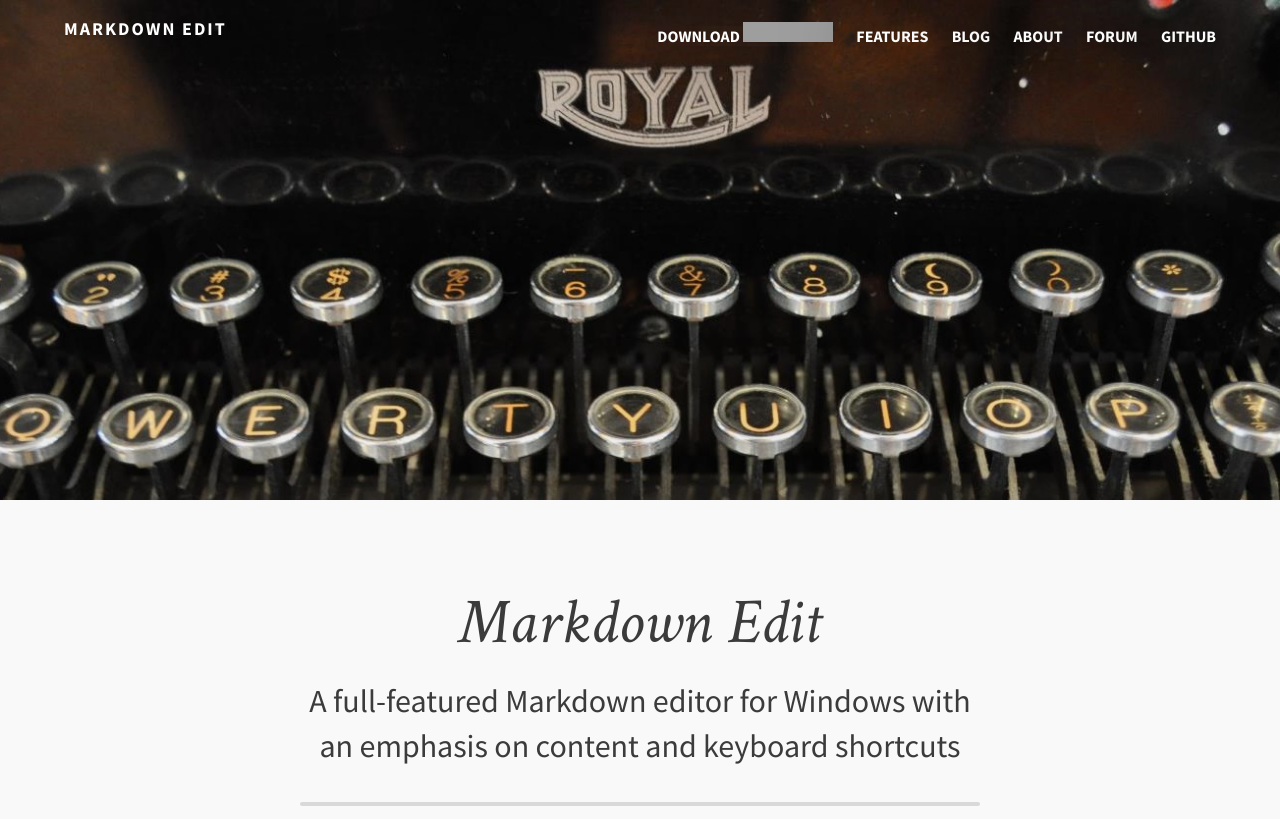
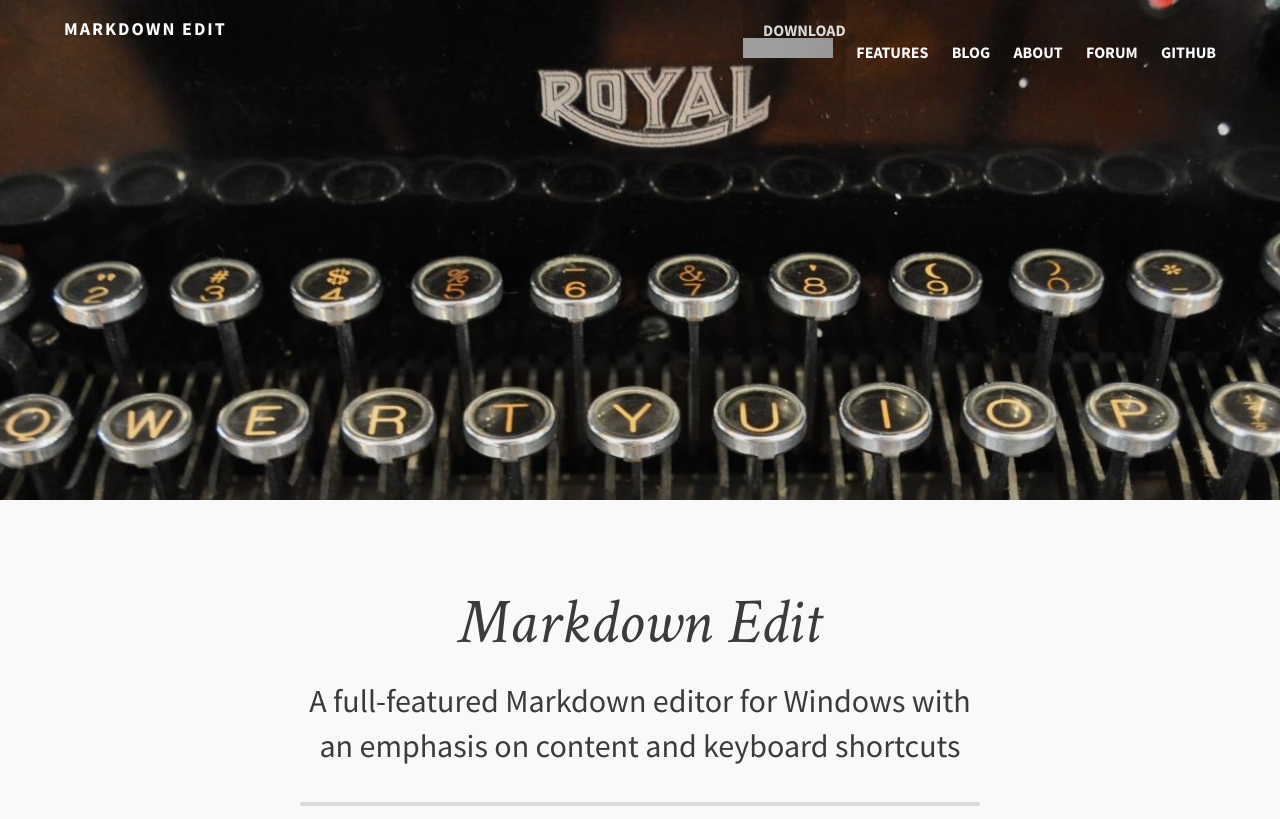
Before and after one commit to mike-ward/Markdown-Edit, a Jekyll site: the page built from index.md, in a window 1280 px wide. Shown: the top 819 px of the page. Built offline with Jekyll 4.4.1, drawn with Linux system fonts in a browser that asks for light colours; comment, search, counter and statistics services are not loaded; grey boxes are pictures that could not be loaded.

Commit message:
try badge again

```diff
--- a/_config.yml
+++ b/_config.yml
@@ -26,7 +26,7 @@ tools:
 # Links to include in top navigation
 # For external links add external: true
 links:
-  - title: "Download <img src=https://img.shields.io/github/release/mike-ward/markdown-edit.svg?style=flat-square alt='' />"
+  - title: "Download<br/><img src=https://img.shields.io/github/release/mike-ward/markdown-edit.svg?style=flat-square alt='' />"
     url: https://github.com/mike-ward/Markdown-Edit/releases/download/v1.18/MarkdownEditSetup.msi
     external: true
   - title: Features
```
